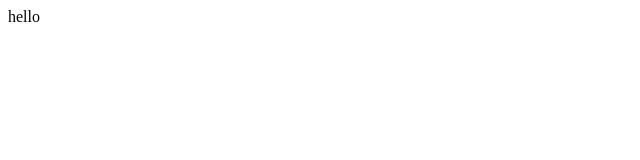
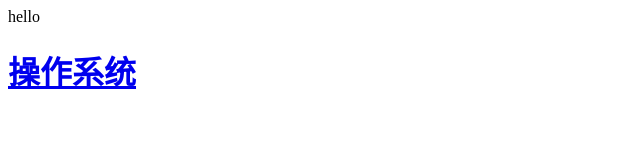
Before and after one commit to congweiH/looeyWei.github.io, a plain HTML site: page index.html in a window 1280 px wide. Shown: the whole page, without its empty margins (0-640 px from the left). Drawn offline with Linux system fonts and the light colour scheme.

Commit message:
添加操作系统连接

```diff
--- a/index.html
+++ b/index.html
@@ -9,5 +9,8 @@
 </head>
 <body>
     hello
+
+    <h1><a href="https://github.com/looeyWei/os-learning">操作系统</a></h1>
+
 </body>
 </html>
```
